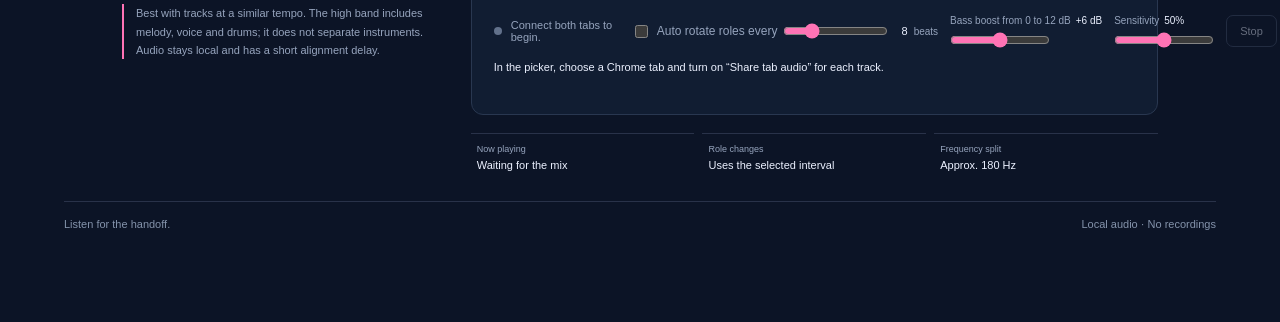
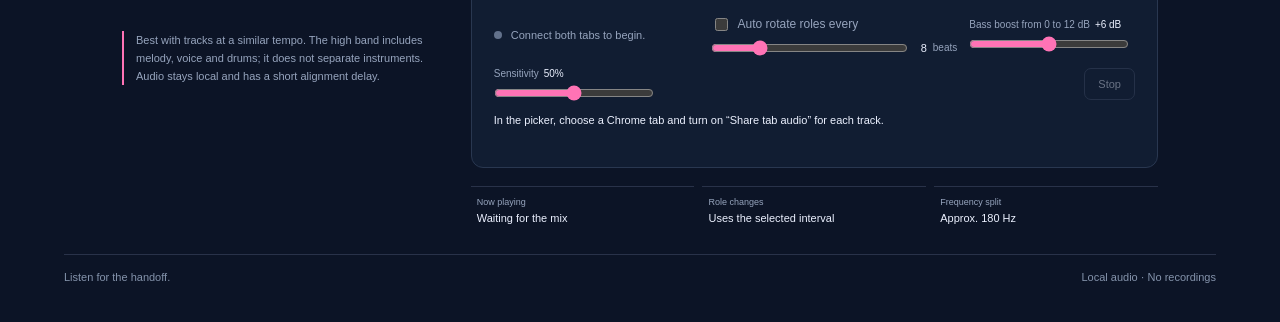
Before and after one commit to cangrejometralleta/tab-hero, a website with bundled scripts: page mix.html in a window 1280 px wide. Shown: the part 404-726 px from the top of the page. Built offline with nearby package versions, Linux system fonts and the light colour scheme.

Commit message:
Keep mixer controls inside their panel

```diff
--- a/style.css
+++ b/style.css
@@ -82,3 +82,5 @@ canvas.jump{animation:neckjump .55s cubic-bezier(.3,.6,.4,1)}@keyframes neckjump
 @media(max-width:520px){.mixswap{flex-wrap:wrap}.mixswap>label{flex:0 0 100%}.mixswap input[type=range]{flex:1;width:auto;min-width:110px}}
 .mixtrack.melody-owner{border-color:#5b7794;background:#19283d}.mixpreview{height:138px;margin:13px 0 0;position:relative;overflow:hidden;border-radius:6px;background:linear-gradient(135deg,#202d43,#101a2b);display:grid;place-items:center}.mixpreview:before{content:'▶';font-size:24px;color:#8190a877}.mixpreview video{position:absolute;inset:0;width:100%;height:100%;object-fit:cover;opacity:0;transition:opacity .25s}.mixpreview.has-video video{opacity:1}.rolebadge{position:absolute;left:8px;bottom:8px;padding:5px 8px;border-radius:999px;background:#101827dd;color:var(--ink);font-size:9px;z-index:1;backdrop-filter:blur(5px)}.mixtrack.bass-owner .rolebadge{background:#492c4f;color:#ffd6ef}.mixtrack.melody-owner .rolebadge{background:#254456;color:#d5f7ff}
 @media(max-width:520px){.mixpreview{height:92px;margin-top:9px}.rolebadge{left:5px;bottom:5px;max-width:calc(100% - 10px);padding:4px 6px;font-size:8px;white-space:nowrap;overflow:hidden;text-overflow:ellipsis}}
+.mixcontrols{flex-wrap:wrap;justify-content:flex-start}.mixcontrols .syncstate{flex:1 1 170px;min-width:0}.mixcontrols>.mixswap{flex:1 1 210px;min-width:0;flex-wrap:wrap}.mixcontrols>.mixswap>label{flex:0 0 100%}.mixcontrols>.mixswap input[type=range]{flex:1 1 90px;min-width:0;width:auto}.mixcontrols>.mixsens{flex:1 1 130px;min-width:0}.mixcontrols>.mixsens input{width:100%;max-width:160px}.mixcontrols>.mixactions{flex:0 0 auto;margin-left:auto}
+@media(max-width:520px){.mixcontrols>.mixswap,.mixcontrols>.mixsens,.mixcontrols>.mixactions{width:100%}.mixcontrols>.mixsens input{max-width:none}.mixcontrols>.mixactions{margin-left:0}}
```
